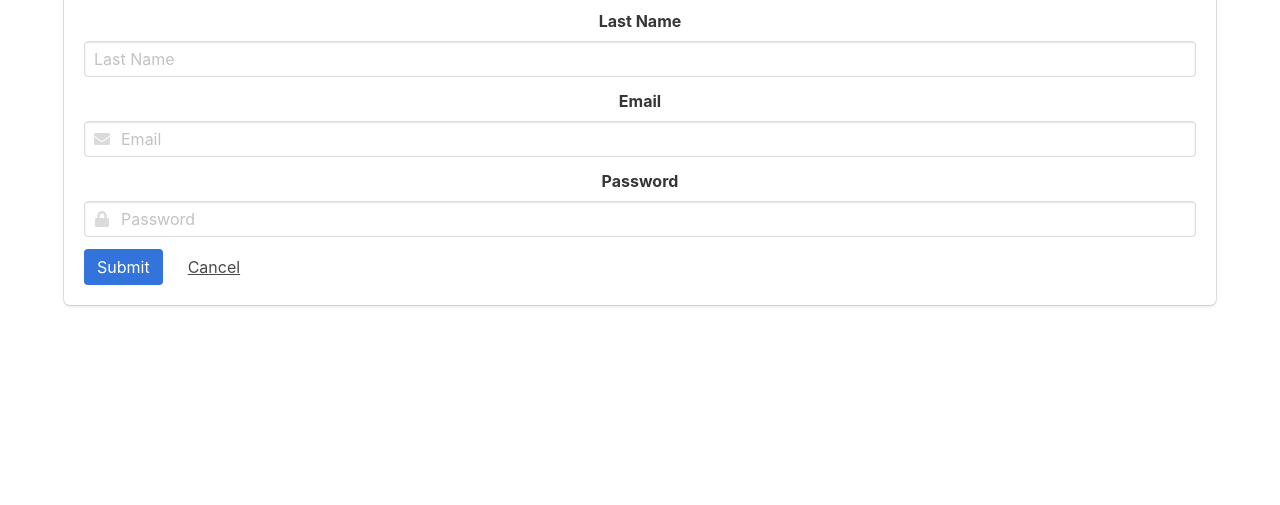
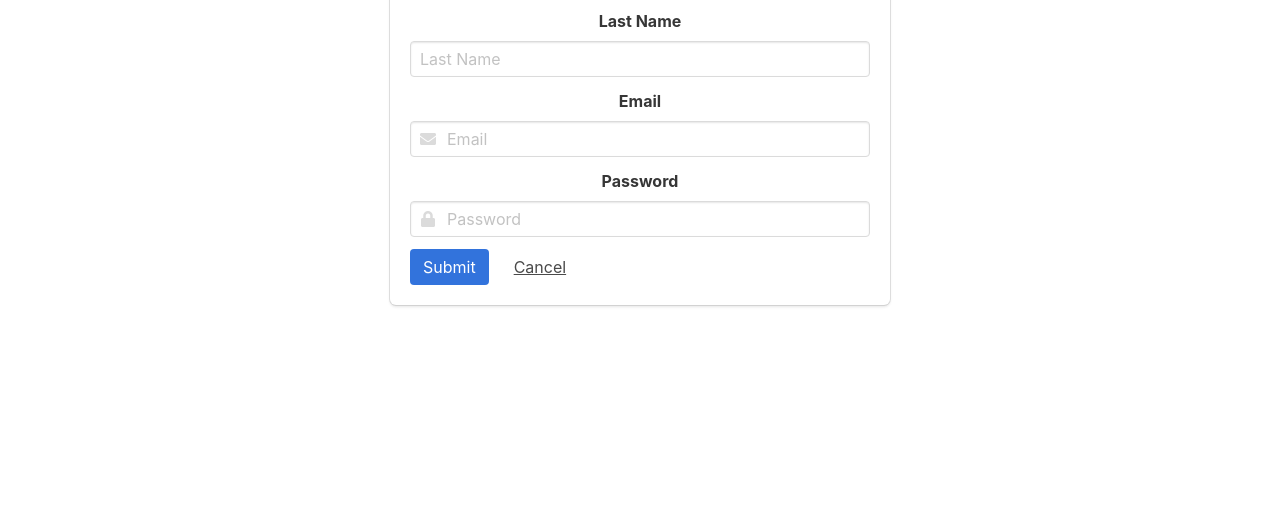
Before and after one commit to williamrmyers/getting-started-with-bulma-mockups, a plain HTML site: page login.html in a window 1280 px wide. Shown: the part 295-800 px from the top of the page. Drawn offline with nearby package versions, Linux system fonts and the light colour scheme.

Commit message:
Sized login form correctly.

```diff
--- a/css/main.css
+++ b/css/main.css
@@ -6,3 +6,9 @@ html {
 .big-header {
   font-size: 40px;
 }
+
+
+div.formBox {
+    max-width:500px;
+    margin: auto;
+}
--- a/login.html
+++ b/login.html
@@ -39,7 +39,7 @@
   <body>
     <section class="section">
       <div class="container has-text-centered">
-        <div class="box">
+        <div class="box formBox">
 
         <h1 class="big-header">Sign Up!</h1>
 
```
